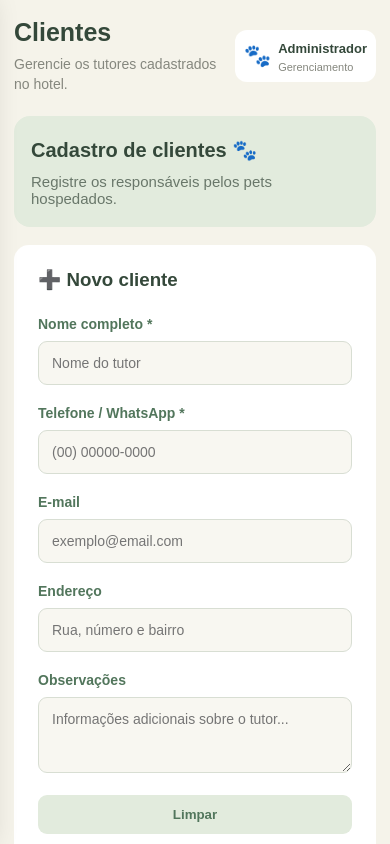
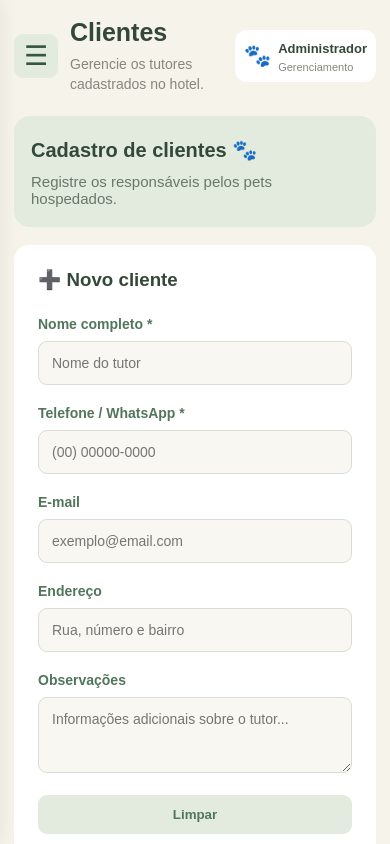
Before and after one commit to Vienerbeatriz/hotel-pet-manager, a plain HTML site: page clientes.html in a window 390 px wide. Shown: the top 844 px of the page. Drawn offline with Linux system fonts and the light colour scheme.

Commit message:
Corrige menu mobile da pagina de clientes

```diff
--- a/clientes.html
+++ b/clientes.html
@@ -37,10 +37,21 @@
 
     </aside>
 
+    <div class="menu-fundo" id="menuFundo"></div>
+
     <main class="main-content">
 
         <header class="topbar">
-            <div>
+
+            <button
+                class="menu-toggle"
+                id="abrirMenu"
+                type="button"
+                aria-label="Abrir menu"
+                aria-expanded="false"
+            >☰</button>
+
+            <div class="topbar-titulo">
                 <h1>Clientes</h1>
                 <p>Gerencie os tutores cadastrados no hotel.</p>
             </div>
@@ -52,6 +63,7 @@
                     <small>Gerenciamento</small>
                 </div>
             </div>
+
         </header>
 
         <section class="welcome">
--- a/css/style.css
+++ b/css/style.css
@@ -1150,3 +1150,68 @@ td {
         display: none;
     }
 }
+/* AJUSTE FINAL DO BOTAO DO MENU NAS PAGINAS INTERNAS */
+.menu-toggle {
+    display: none;
+}
+
+@media screen and (max-width: 650px) {
+    .topbar .menu-toggle,
+    button.menu-toggle#abrirMenu {
+        display: flex !important;
+        visibility: visible !important;
+        opacity: 1 !important;
+        align-items: center;
+        justify-content: center;
+        flex: 0 0 44px;
+        width: 44px;
+        min-width: 44px;
+        height: 44px;
+        padding: 0;
+        margin: 0;
+        border: 0;
+        border-radius: 9px;
+        background: #E2EBDD;
+        color: #365640;
+        font-family: Arial, sans-serif;
+        font-size: 27px;
+        line-height: 1;
+        cursor: pointer;
+    }
+
+    .topbar {
+        display: flex;
+        flex-direction: row !important;
+        align-items: center !important;
+        gap: 12px;
+    }
+}/* FORÇAR EXIBIÇÃO DO MENU MOBILE EM CLIENTES */
+@media screen and (max-width: 650px) {
+    body .layout .main-content .topbar button#abrirMenu.menu-toggle {
+        display: flex !important;
+        visibility: visible !important;
+        opacity: 1 !important;
+        position: relative !important;
+        z-index: 1002 !important;
+        flex: 0 0 44px !important;
+        width: 44px !important;
+        min-width: 44px !important;
+        height: 44px !important;
+        padding: 0 !important;
+        margin: 0 !important;
+        align-items: center !important;
+        justify-content: center !important;
+        background: #E2EBDD !important;
+        color: #365640 !important;
+        border: none !important;
+        border-radius: 9px !important;
+        font-size: 27px !important;
+        line-height: 1 !important;
+        cursor: pointer !important;
+    }
+
+    body .layout .main-content .topbar {
+        flex-direction: row !important;
+        align-items: center !important;
+    }
+}
```
